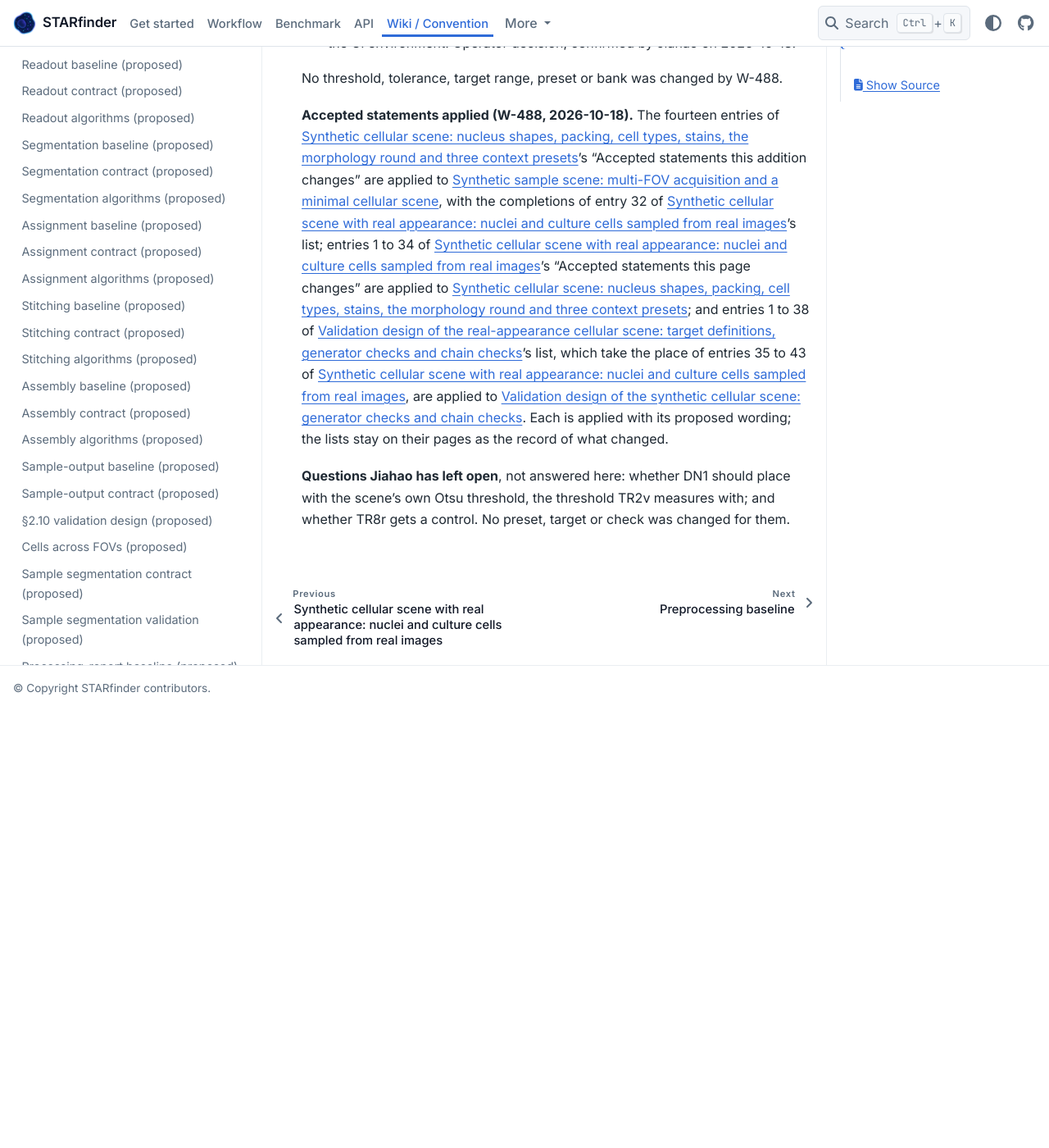
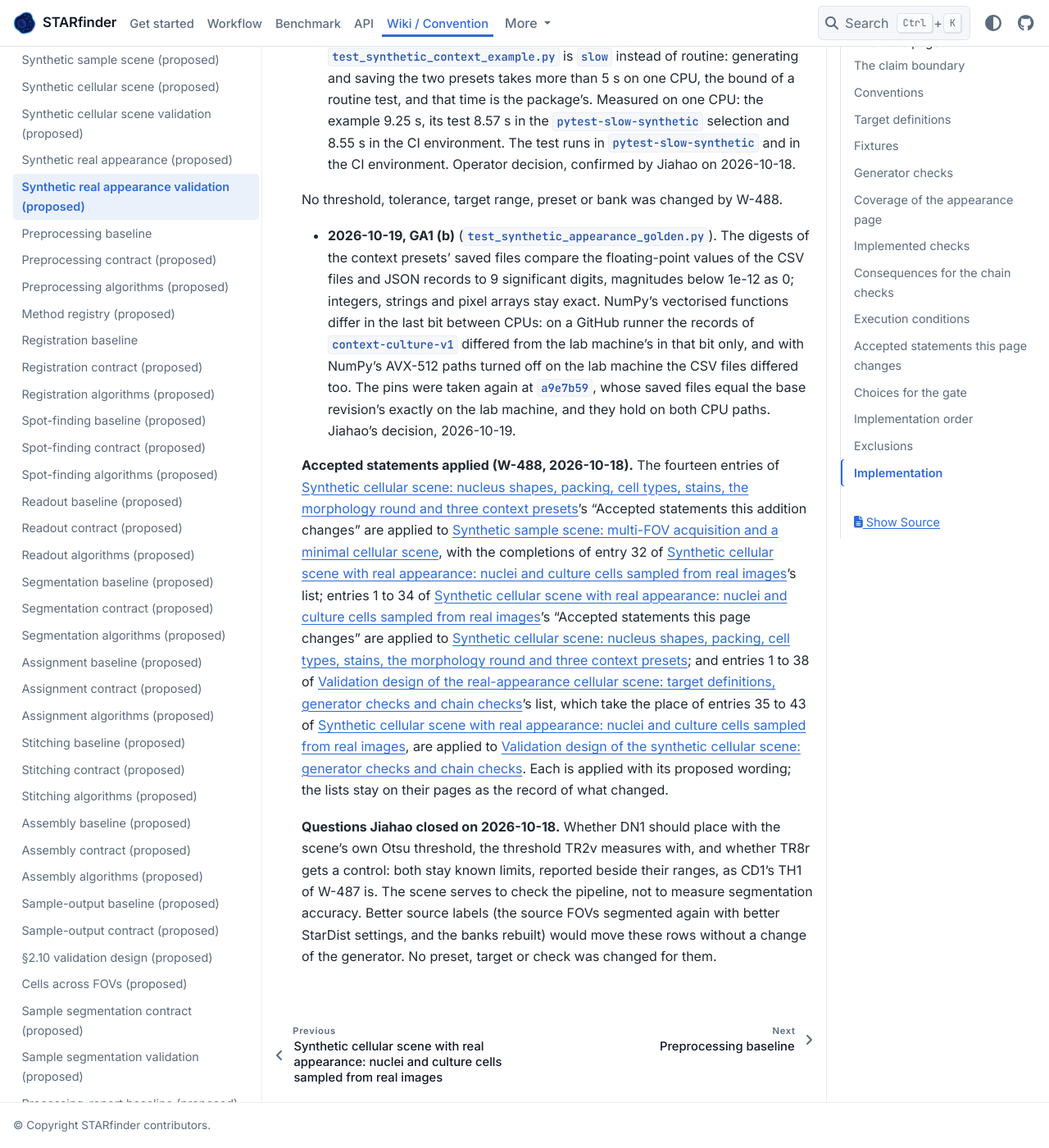
Before and after one commit to wanglab-broad/starfinder, a Sphinx documentation site: the page built from docs/synthetic-real-appearance-validation.md, in a window 1280 px wide and 1400 px high, scrolled down 63290 px. Shown: the whole window at 82% size. Built offline with Sphinx 7.4.7 and the PyData theme 0.15.4, drawn with Linux system fonts in a browser that asks for light colours; before the commit the page ends 64157 px from its top, so only the background shows below that; some of the changed text lies outside the part shown.

Commit message:
test(operator): compare the context presets' golden digests to 9 significant digits
The GitHub runner of PR #39 failed GA1 (b) for context-culture-v1: its JSON
records differed from the pins in the last bit of some floats, because
NumPy's vectorised functions differ between CPUs. With NumPy's AVX-512
paths turned off on the lab machine, the CSV files differed too; the pixel
arrays never did. test_synthetic_appearance_golden.py now rounds the
floating-point values of the CSV files and the JSON records to 9
significant digits (magnitudes below 1e-12 as 0) before hashing. Integers,
strings and pixel arrays stay exact.

The pins were taken again at a9e7b59, where every group still equalled the
exact pins of 8bf9a5b on the lab machine. They are equal with and without
the AVX-512 paths, and the test passes both ways. GA1's two rows in
docs/synthetic-real-appearance-validation.md name the amendment, and its
Implementation section records it. That section also records that Jiahao
closed the two open questions on 2026-10-18.

Jiahao asked for the simplest fix, without an issue (2026-10-19).
Checked by the operator: the golden test (6 passed on each CPU path),
test_synthetic_appearance_checks.py, the strict documentation build and
docs/check_reference.py.

Co-Authored-By: Claude Opus 5.5 <noreply@anthropic.com>

```diff
--- a/docs/synthetic-real-appearance-validation.md
+++ b/docs/synthetic-real-appearance-validation.md
@@ -338,7 +338,7 @@ arrays.
 
 | # | Check | Fixture (seed) | What is computed | Expected result (source) | Tolerance | Tier and markers |
 | --- | --- | --- | --- | --- | --- | --- |
-| GA1 | The accepted presets unchanged (identity 1) | `sample_presets`, the six context presets (42) | (a) GN1 (a) and (b) unchanged; (b) the group digests of everything `save_context_scene` writes for each context preset, as the golden test of the sample presets computes them, against pins taken at the base revision of the implementation batch before its first change. | (a) as GN1; (b) equal to the pins ("Opt-in": the six presets keep their behaviour; E1). | Exact (SHA-256 of content). | (a) as GN1; (b) routine for the three routine presets, `slow` for the three `slow` presets; `synthetic`, `golden`. |
+| GA1 | The accepted presets unchanged (identity 1) | `sample_presets`, the six context presets (42) | (a) GN1 (a) and (b) unchanged; (b) the group digests of everything `save_context_scene` writes for each context preset, as the golden test of the sample presets computes them, against pins taken at the base revision of the implementation batch before its first change. | (a) as GN1; (b) equal to the pins ("Opt-in": the six presets keep their behaviour; E1). | Exact (SHA-256 of content); in (b) the floating-point values of the CSV files and JSON records to 9 significant digits, magnitudes below 1e-12 as 0 (amendment of 2026-10-19). | (a) as GN1; (b) routine for the three routine presets, `slow` for the three `slow` presets; `synthetic`, `golden`. |
 | GA2 | Names, fields and the preset registry | none | The fields of `ContextSceneConfig` and of every accepted configuration, and the keys `_payload` writes, against the base revision; the new names (`generate_appearance_scene`, `AppearanceScene`, `AppearanceSceneConfig`, `BankReference`, `AugmentationConfig`, `LayoutConfig`, `CompositionConfig`, `build_appearance_bank`, `closed_form_bank`, `load_appearance_bank`, `save_appearance_scene`, `appearance_scene_preset`, `APPEARANCE_PRESETS`, `APPEARANCE_PRESET_VERSION`, `APPEARANCE_TRUTH_VERSION`) exported and on API pages; six presets, `appearance-presets-v1`, `"1"`; each preset's grid, spacing, jitter, overlap, seed, cell types and molecules against the accepted preset of its context and tier. | Accepted fields and payload keys unchanged ("Opt-in"); the names of "Opt-in" exported (`docs/check_reference.py`); PR1's six presets with the accepted values of their context and tier ("Presets"). | Exact; preset floats within 1e-9. | routine; `synthetic`, `contract`. |
 | GA3 | Refusals | `cf_bank_files` and its two copies; none | `ValueError` and its message for: a bank file whose SHA-256 differs from the reference; a missing `entry_id`; an augmentation range outside its allowed interval (a scale or gain at or below 0); `floor` outside `(0, 1]`; a source refused by BR4 (both copies); a reached density below `floor` (`app_crowded`). | Each raises `ValueError` naming the field, the file or the source and its two numbers ("The appearance bank", BR4; "When placement stops"). | Exact (the type; the named values in the message). | routine; `synthetic`, `contract`. |
 | GA4 | The bank build is deterministic and recorded | `cf_banks`, `cf_bank_files` (42 to 45) | Each closed-form bank built twice in memory; each file bank built twice into two files; the digest of the arrays; the SHA-256 of each file against its record; the record's inputs (preset and seeds for CF1; path, size and SHA-256 of each source file), rules, counts per rule, plateaus and digest; `load_appearance_bank` with the recorded SHA-256 and with one byte changed. | Two builds give equal arrays and an equal digest. The recorded SHA-256 equals the file's. The record lists every input with its SHA-256 (or the preset and seeds) and the counts of "Selection of entries". Loading with a changed byte raises (ST1, CF1). | Arrays and digests exact; the file bytes are not compared, because a zip archive carries a time (ST1). | routine; `synthetic`, `validation`. |
@@ -506,7 +506,7 @@ helpers of W-483 to W-486.
 
 | # | Module and tests | Fixtures | Tier | Floats |
 | --- | --- | --- | --- | --- |
-| GA1 | `test_synthetic_sample_golden.py`, `test_saved_preset_outputs_equal_the_pins`; `test_synthetic_appearance_golden.py`, `test_saved_context_preset_outputs_equal_the_base_revision_pins` | `sample_presets`, the six context presets | routine and slow | none compared (SHA-256 of content) |
+| GA1 | `test_synthetic_sample_golden.py`, `test_saved_preset_outputs_equal_the_pins`; `test_synthetic_appearance_golden.py`, `test_saved_context_preset_outputs_equal_the_base_revision_pins` | `sample_presets`, the six context presets | routine and slow | none compared (SHA-256 of content); the context presets' floats to 9 significant digits (amendment of 2026-10-19) |
 | GA2 | `test_synthetic_appearance_contract.py`, `test_new_names_are_exported`; `test_synthetic_appearance_presets_contract.py`, `test_six_presets_with_their_version`, `test_each_preset_takes_the_accepted_preset_of_its_context_and_tier`, `test_slow_presets_name_their_real_bank_by_name_and_sha256`, `test_the_accepted_presets_are_unchanged`, `test_preset_names_are_exported_and_on_the_api_pages`; `test_synthetic_appearance_coverage.py`, `test_ga2_every_new_name_is_exported_and_on_the_api_pages`; `test_synthetic_cellular_contract.py`, `test_gn2_existing_fields_and_presets_as_at_the_base`, `test_gn2_new_names_and_fields`; `test_synthetic_cellular_stains_contract.py`, `test_gn2_stain_names_and_fields` | none (the API pages by `docs/check_reference.py`) | routine | preset floats within 1e-9 |
 | GA3 | `test_synthetic_appearance_bank.py`, `test_load_refuses_a_changed_byte_a_wrong_reference_and_a_missing_file`, `test_bank_reference_entries_and_build_refusals`, `test_br4_refuses_both_copies_of_the_file_bank`; `test_synthetic_appearance_scene.py`, `test_ga3_augmentation_and_layout_refusals`, `test_ga3_a_reached_count_below_floor_raises_naming_both_values`; `test_synthetic_appearance_contract.py`, `test_configuration_refusals`, `test_generation_refusals_and_a_stored_bank` | `cf_bank_files` and its two copies, `app_crowded`, none | routine and slow | none compared (the type and the named values) |
 | GA4 | `test_synthetic_appearance_bank.py`, `test_closed_form_bank_build_is_deterministic_and_recorded`, `test_file_bank_build_is_deterministic_and_recorded` | `cf_banks`, `cf_bank_files` | routine and slow | arrays and digests exact |
@@ -568,7 +568,8 @@ labels separately, which V4 counts as a split (limit L6: the pieces per label ar
 speck is given). The other comes from a two-lobed mask at the FOV border, which Cellpose labels as two. These two
 rows are **reported beside their threshold, not asserted**, with their value and counts. Every other threshold stays
 asserted, CD1's TH2 and TH3 and CU1's TH1 and TH2 included. No threshold, preset, bank, seed or matching rule
-changes. Whether DN1 should use another threshold is the question Jiahao has left open.
+changes. Whether DN1 should use another threshold was a question Jiahao closed on 2026-10-18:
+the rows stay known limits ("Implementation").
 
 **Steps 0 to 4** stay as written, with these readings:
 
@@ -1137,6 +1138,15 @@ each is written where it applies:
 
 No threshold, tolerance, target range, preset or bank was changed by W-488.
 
+* **2026-10-19, GA1 (b)** (`test_synthetic_appearance_golden.py`). The digests of the context
+  presets' saved files compare the floating-point values of the CSV files and JSON records to 9
+  significant digits, magnitudes below 1e-12 as 0; integers, strings and pixel arrays stay
+  exact. NumPy's vectorised functions differ in the last bit between CPUs: on a GitHub runner
+  the records of `context-culture-v1` differed from the lab machine's in that bit only, and
+  with NumPy's AVX-512 paths turned off on the lab machine the CSV files differed too. The
+  pins were taken again at `a9e7b59`, whose saved files equal the base revision's exactly on
+  the lab machine, and they hold on both CPU paths. Jiahao's decision, 2026-10-19.
+
 **Accepted statements applied (W-488, 2026-10-18).** The fourteen entries of
 {doc}`synthetic-cellular-scene`'s "Accepted statements this addition changes" are applied to
 {doc}`synthetic-sample-scene`, with the completions of entry 32 of {doc}`synthetic-real-appearance`'s list; entries
@@ -1146,6 +1156,9 @@ which take the place of entries 35 to 43 of {doc}`synthetic-real-appearance`, ar
 {doc}`synthetic-cellular-scene-validation`. Each is applied with its proposed wording; the lists
 stay on their pages as the record of what changed.
 
-**Questions Jiahao has left open**, not answered here: whether DN1 should place with the
-scene's own Otsu threshold, the threshold TR2v measures with; and whether TR8r gets a
-control. No preset, target or check was changed for them.
+**Questions Jiahao closed on 2026-10-18.** Whether DN1 should place with the scene's own Otsu
+threshold, the threshold TR2v measures with, and whether TR8r gets a control: both stay known
+limits, reported beside their ranges, as CD1's TH1 of W-487 is. The scene serves to check the
+pipeline, not to measure segmentation accuracy. Better source labels (the source FOVs
+segmented again with better StarDist settings, and the banks rebuilt) would move these rows
+without a change of the generator. No preset, target or check was changed for them.
```
Also changed, not shown: 1 other file.
